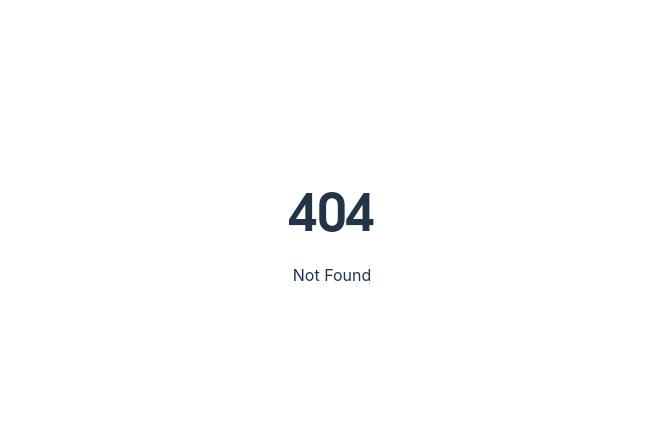
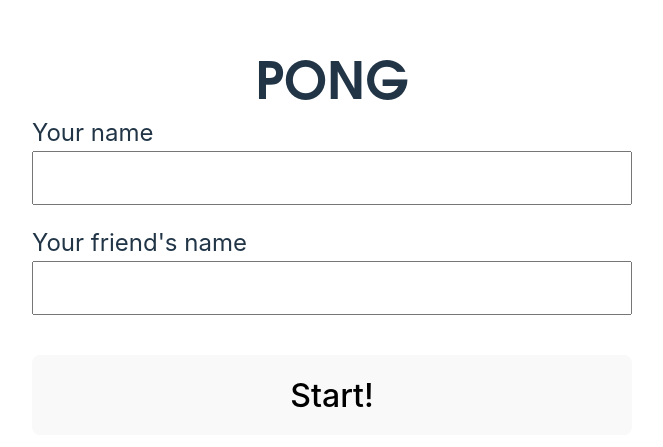
Before and after one commit to caioaao/pong, a SvelteKit app in the folder pong-ui/: page /pvp/new-match in a window 1280 px wide. Before the commit this address had no page. Shown: the part 153-600 px from the top of the page, without its empty margins (308-971 px from the left). Built offline with nearby package versions, Linux system fonts and the light colour scheme.

Commit message:
starting pvp routes

```diff
--- a/pong-ui/src/routes/+page.svelte
+++ b/pong-ui/src/routes/+page.svelte
@@ -5,10 +5,10 @@
 			<a href="/single-player"> Single Player </a>
 		</li>
 		<li>
-			<a href="/multiplayer/new-match"> Create Match </a>
+			<a href="/pvp/new-match"> Play with friend </a>
 		</li>
 		<li>
-			<a href="/multiplayer/join-match"> Join Match </a>
+			<a href="/pvp/join-match"> Join Match </a>
 		</li>
 	</ul>
 </nav>
--- /dev/null
+++ b/pong-ui/src/routes/pvp/new-match/+page.svelte
@@ -0,0 +1,29 @@
+<h1>PONG</h1>
+<form>
+	<label for="player1">Your name</label>
+	<input type="text" id="player1" name="player1" />
+	<label for="player1">Your friend's name</label>
+	<input type="text" id="player2" name="player2" />
+	<button type="submit">Start!</button>
+</form>
+
+<style>
+	form {
+		width: 600px;
+		display: flex;
+		flex-direction: column;
+		text-align: left;
+		font-size: 1.5rem;
+	}
+
+	input {
+		line-height: 3rem;
+		font-size: 2rem;
+		margin-bottom: 20px;
+	}
+
+	button {
+		font-size: 2rem;
+		margin-top: 20px;
+	}
+</style>
```
Also changed, not shown: pong-ui/src/routes/pvp/join-match/+page.svelte (added).
